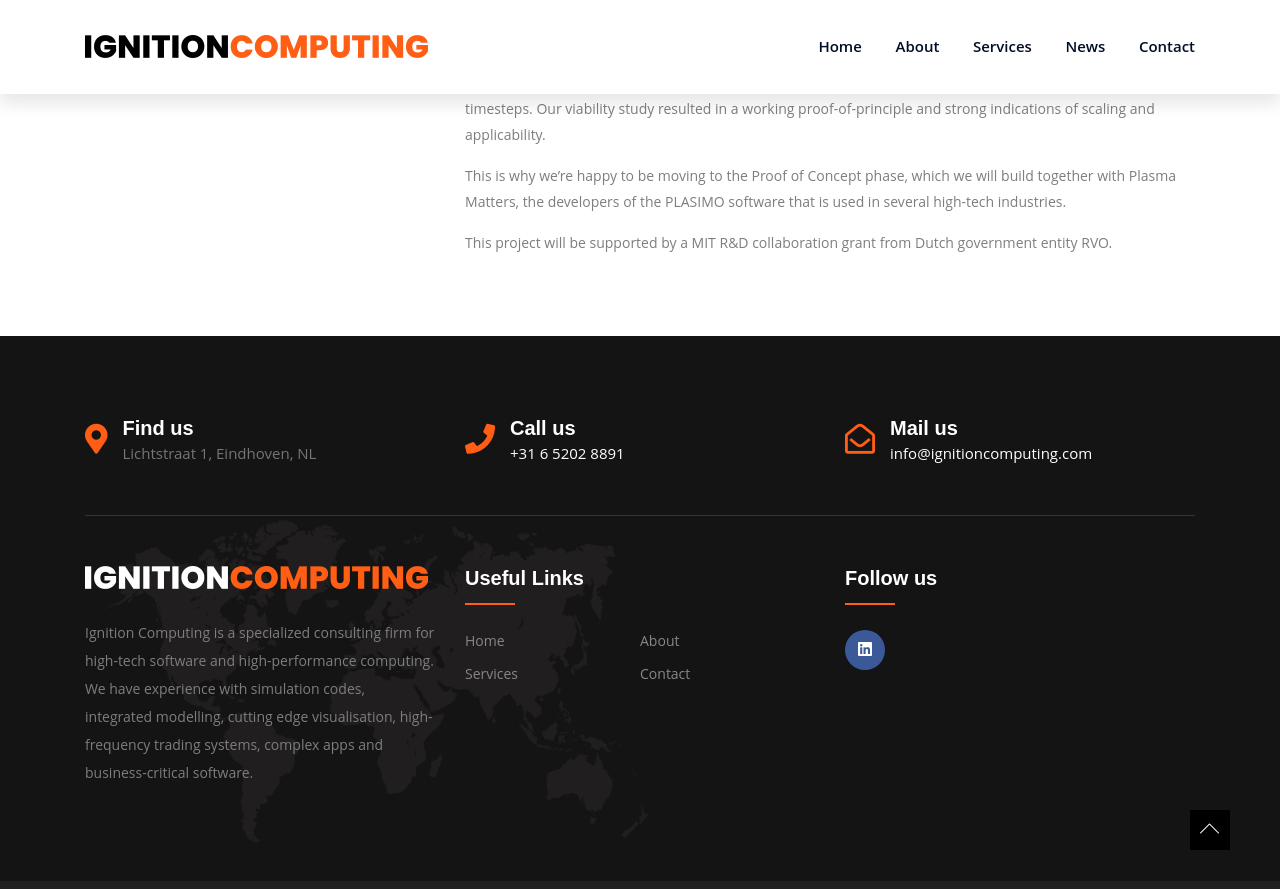
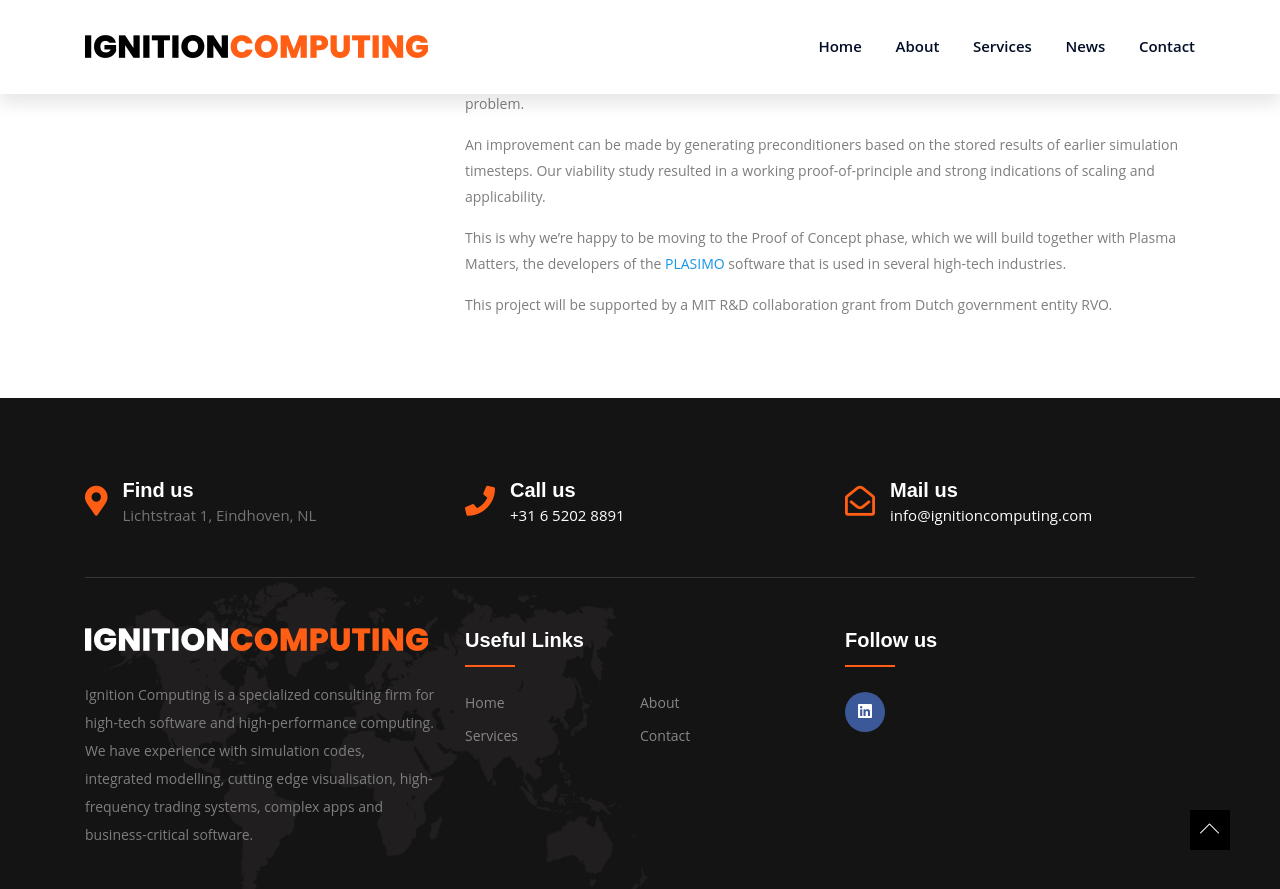
Before and after one commit to koenstrien/ignitioncomputing, a Jekyll site: the page built from _posts/news/2022-01-10-Preconnet_Teamup.md, in a window 1280 px wide and 900 px high, scrolled down 1209 px. Shown: the top 889 px of the window. Built offline with Jekyll 4.4.1, drawn with Linux system fonts in a browser that asks for light colours; part of the change alters nothing that is shown.

```diff
--- a/_posts/news/2022-01-10-Preconnet_Teamup.md
+++ b/_posts/news/2022-01-10-Preconnet_Teamup.md
@@ -2,7 +2,7 @@
 title: Ignition Computing & Plasma Matters team up to accelerate simulations
 layout: featured
 author: daan_van_vugt
-image: /assets/img/news/nasa-dCgbRAQmTQA-unsplash.jpg
+image: /assets/img/news/plasimo_img.png
 categories: news
 ---
 **Multiphysics simulations with plasmas are computationally very difficult. In many cases extremely long calculation times prevent the study of interesting phenomena. Ignition Computing is developing PreconNet to generate preconditioners, a kind of ‘pseudo-solutions’ that can be used with an iterative approach to speed up equation solving. Our new collaboration aims to speed up PLASIMO simulations using PreconNet, leading to enormous speed-ups of 30% or more.**
@@ -13,6 +13,6 @@ Choosing a useful preconditioner is one of the arts of simulation engineering. I
 
 An improvement can be made by generating preconditioners based on the stored results of earlier simulation timesteps. Our viability study resulted in a working proof-of-principle and strong indications of scaling and applicability.
 
-This is why we’re happy to be moving to the Proof of Concept phase, which we will build together with Plasma Matters, the developers of the PLASIMO software that is used in several high-tech industries.
+This is why we’re happy to be moving to the Proof of Concept phase, which we will build together with Plasma Matters, the developers of the [PLASIMO](https://plasimo.phys.tue.nl/) software that is used in several high-tech industries.
 
 This project will be supported by a MIT R&D collaboration grant from Dutch government entity RVO.
```
